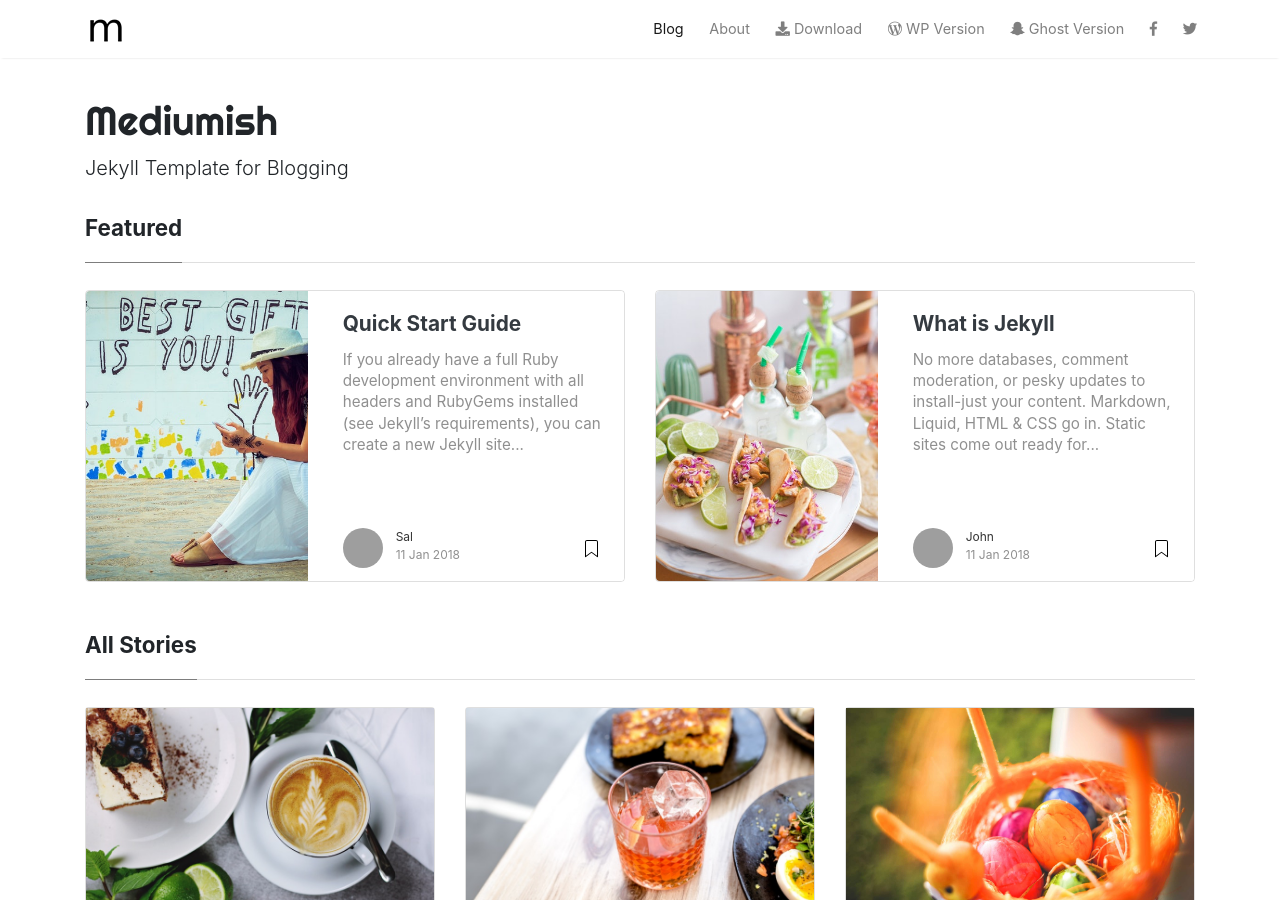
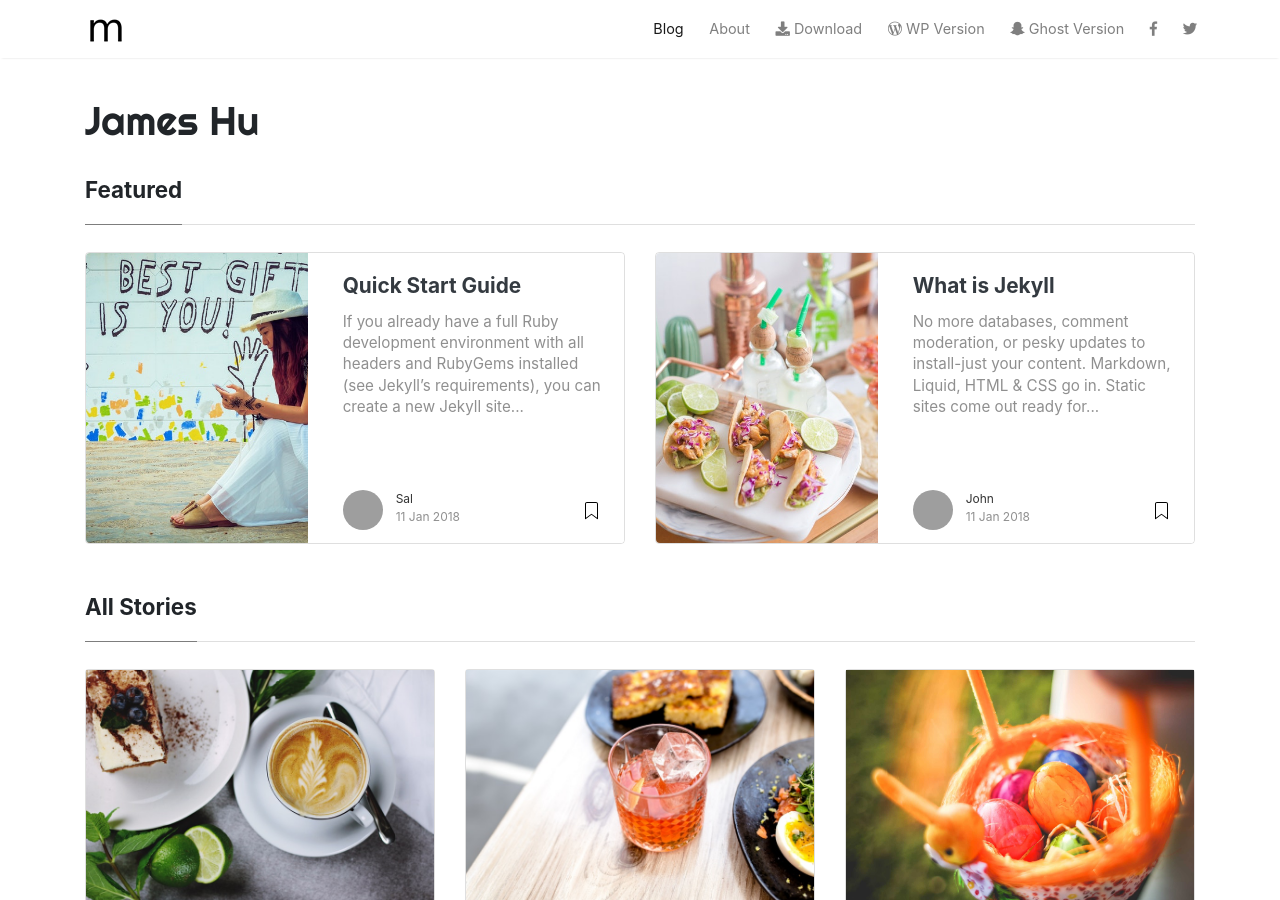
Before and after one commit to LJamesHu/LJamesHuSite, a Jekyll site: the page built from index.html, in a window 1280 px wide and 900 px high. Built offline with Jekyll 4.4.1, drawn with Linux system fonts in a browser that asks for light colours; nearby versions of some CDN libraries; the list of posts is cut into pages by our own code; comment, search, counter and statistics services are not loaded; some of the changed text lies outside the part shown; grey boxes are pictures that could not be loaded.

Commit message:
Basic setup _config.yml setup

```diff
--- a/_config.yml
+++ b/_config.yml
@@ -1,13 +1,13 @@
 # Site
-name: "Mediumish"
-description: "Jekyll Template for Blogging"
-meta_description: "Jekyll template, Medium styled, free for bloggers."
+name: "James Hu"
+# description: "Jekyll Template for Blogging"
+# meta_description: "Jekyll template, Medium styled, free for bloggers."
 logo: 'assets/images/logo.png'
 favicon: 'assets/images/logo.png'
-baseurl: /mediumish-theme-jekyll
-google_analytics: 'UA-46278016-1'
-disqus: 'demowebsite'
-mailchimp-list: 'https://wowthemes.us11.list-manage.com/subscribe/post?u=8aeb20a530e124561927d3bd8&amp;id=8c3d2d214b'
+# baseurl: /mediumish-theme-jekyll
+google_analytics: 'UA-55715114-1'
+disqus: 'ljameshu'
+# mailchimp-list:
 
 # Authors
 authors:
```
